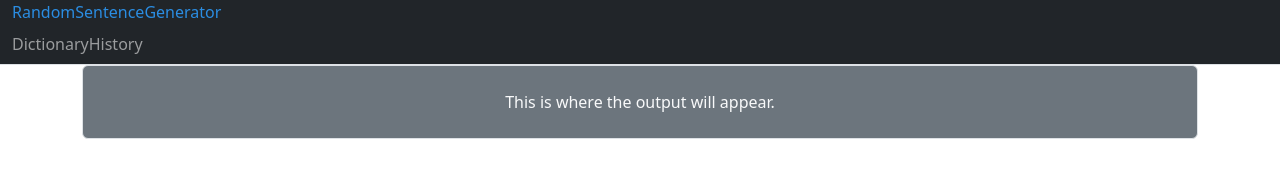
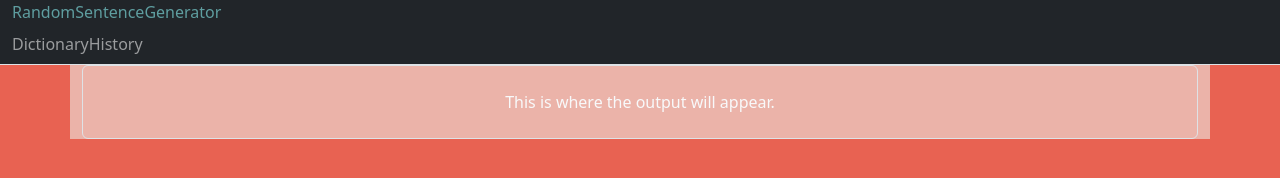
Before and after one commit to sauronthemailman/RandomSentenceGenerator, a plain HTML site: page index.html in a window 1280 px wide. Drawn offline with nearby package versions, Linux system fonts and the light colour scheme.

Commit message:
added new colour pallete

```diff
--- a/index.html
+++ b/index.html
@@ -14,7 +14,7 @@
 
     <link rel="stylesheet" href="style.css" />
   </head>
-  <body>
+  <body id="lowest-index-bg">
     <nav
       id="navbar"
       class="navbar-expand-sm bg-dark border-bottom border-body navbar-dark"
@@ -46,7 +46,7 @@
     </nav>
     <div id="output-container" class="container-sm">
       <div
-        class="p-4 border rounded bg-secondary text-light text-center margin-x-15%"
+        class="p-4 border rounded text-light text-center"
       >
         This is where the output will appear.
       </div>
--- a/style.css
+++ b/style.css
@@ -1,7 +1,21 @@
 .navbar-brand {
-    color: rgb(43, 141, 226);
+    color: cadetblue;
 }
 
 .nav-item{
-    color: aliceblue;
+    color: #eeebd0;
 }
+
+#lowest-index-bg{
+    background-color: #e86252;
+
+}
+
+#output-container{
+    background-color: #ebb3a9;
+}
+/*
+#navbar{
+    decide later
+}
+*/
```
